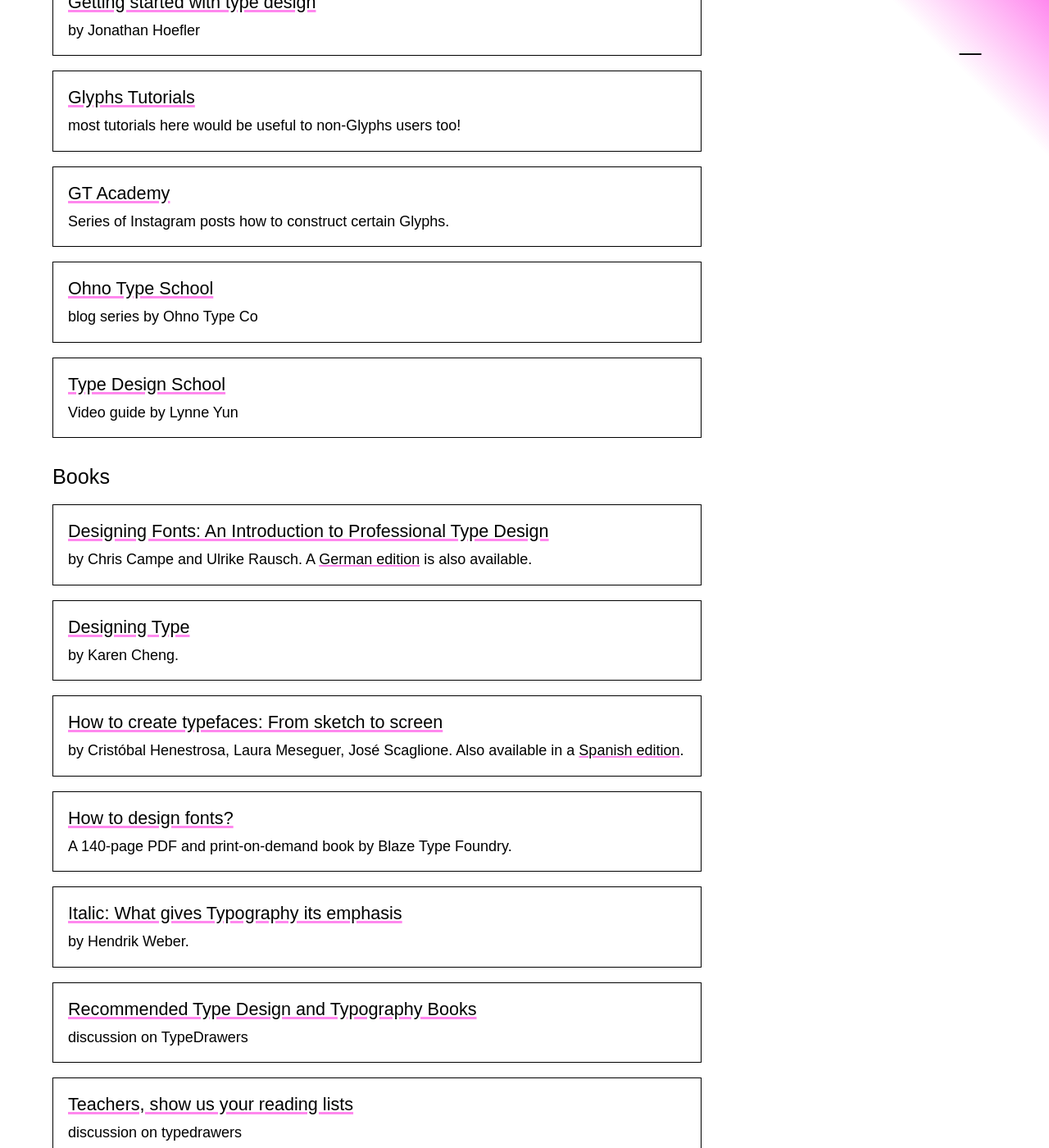
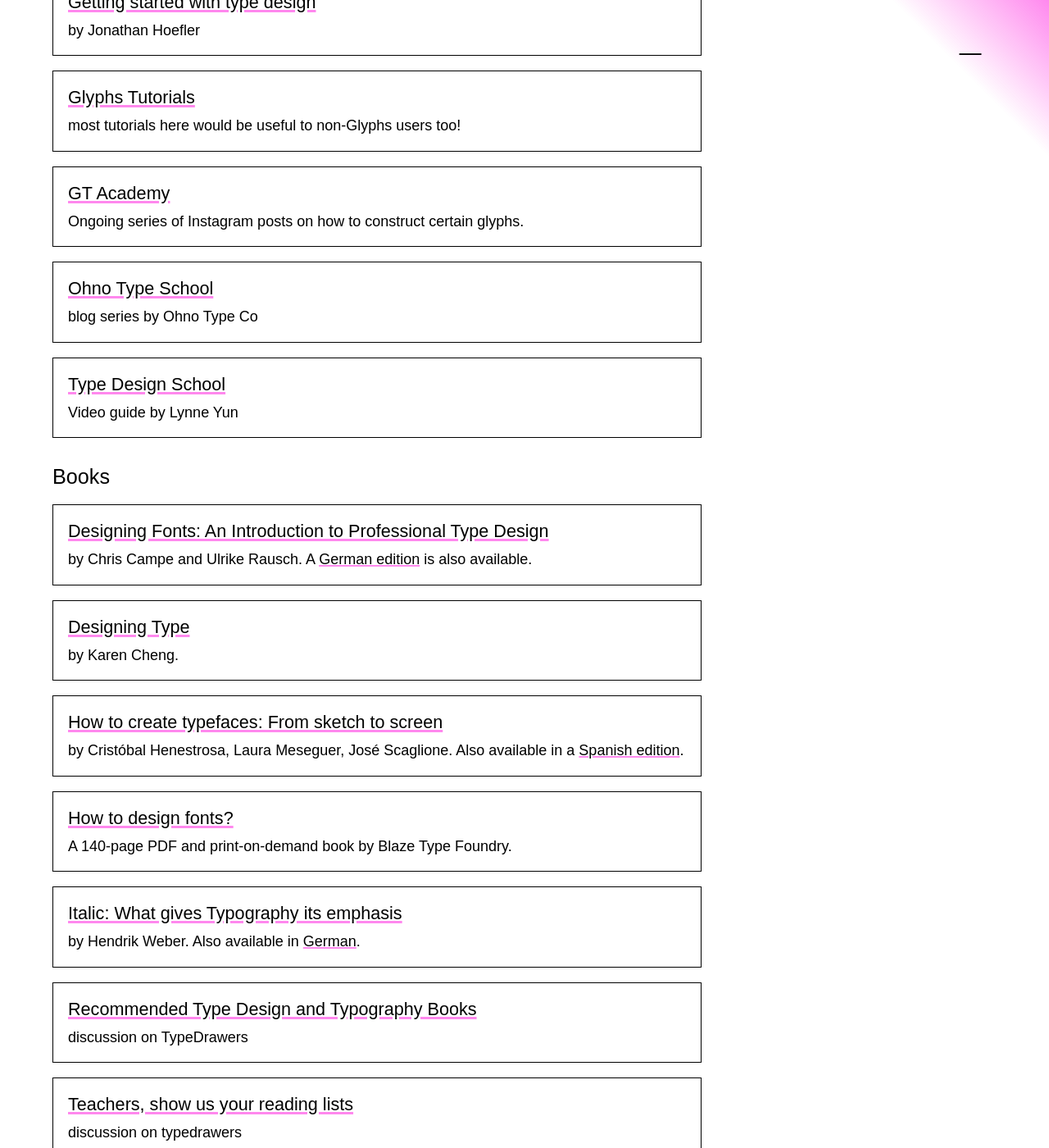
Before and after one commit to justinpenner/type-design-resources, a Jekyll site: the page built from index.md, in a window 1280 px wide and 1400 px high, scrolled down 1436 px. Shown: the whole window at 82% size. Built offline with Jekyll 4.4.1, drawn with Linux system fonts in a browser that asks for light colours; some web fonts are replaced.

Commit message:
Few minor edits

```diff
--- a/_data/data.yaml
+++ b/_data/data.yaml
@@ -17,7 +17,7 @@
             description: most tutorials here would be useful to non-Glyphs users too!
           - name: GT Academy
             url: https://www.instagram.com/grillitype
-            description: Series of Instagram posts how to construct certain Glyphs.
+            description: Ongoing series of Instagram posts on how to construct certain glyphs.
           - name: Ohno Type School
             url: https://ohnotype.co/blog/tagged/teaching
             description: blog series by Ohno Type Co
@@ -37,7 +37,7 @@
             description: by Cristóbal Henestrosa, Laura Meseguer, José Scaglione. Also available in a [Spanish edition](http://tipo-e.com/publicaciones/como-crear-tipografias.html).
           - name: "Italic: What gives Typography its emphasis"
             url: https://www.niggli.ch/en/produkt/italic/
-            description: by Hendrik Weber.
+            description: by Hendrik Weber. Also available in [German](https://www.niggli.ch/en/produkt/kursiv/).
           - name: Recommended Type Design and Typography Books
             url: https://typedrawers.com/discussion/1275/recommended-type-design-and-typography-books/p1
             description: discussion on TypeDrawers
@@ -277,11 +277,11 @@
             url: https://www.typedrivesculture.com/
             description: Online conference on writing and typography for native languages from Latin America. Hosted by the Type Directors Club.
           - name: Future of Reading
-            url: https://fure-website.webflow.io
+            url: http://www.futureofreading.de/
             description: Conference about the future of reading and typography. Hosted by FH Münster, Germany.
           - name: Leipziger Typotage
             url: https://typotage.de
-            description: The Leipziger Typotage is an annual event on type design and typography organised by the Gesellschaft zur Förderung der Druckkunst Leipzig e.V. since 1995 hosted at [Museum für Druckkunst Leipzig](https://www.druckkunst-museum.de/en/home.html), Germany.
+            description: The Leipziger Typotage is an annual event on type design and typography organised by the Gesellschaft zur Förderung der Druckkunst Leipzig e.V. since 1995 hosted at [Museum für Druckkunst Leipzig](https://www.druckkunst-museum.de/), Germany.
       - name: Events & Lectures
         description: "Events that occur regularly (except [Conferences](#conferences)), or organizations that host regular events on type design and typography."
         items:
```
